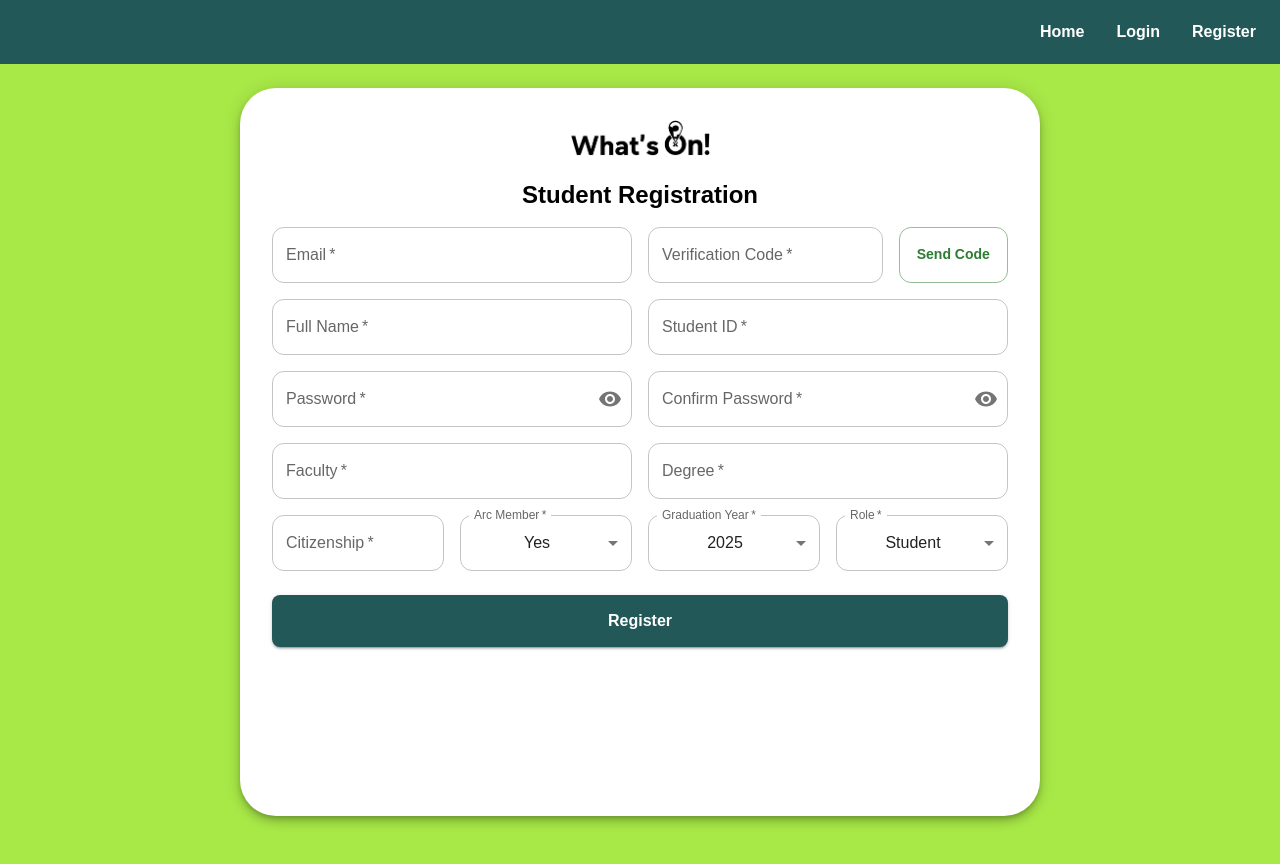
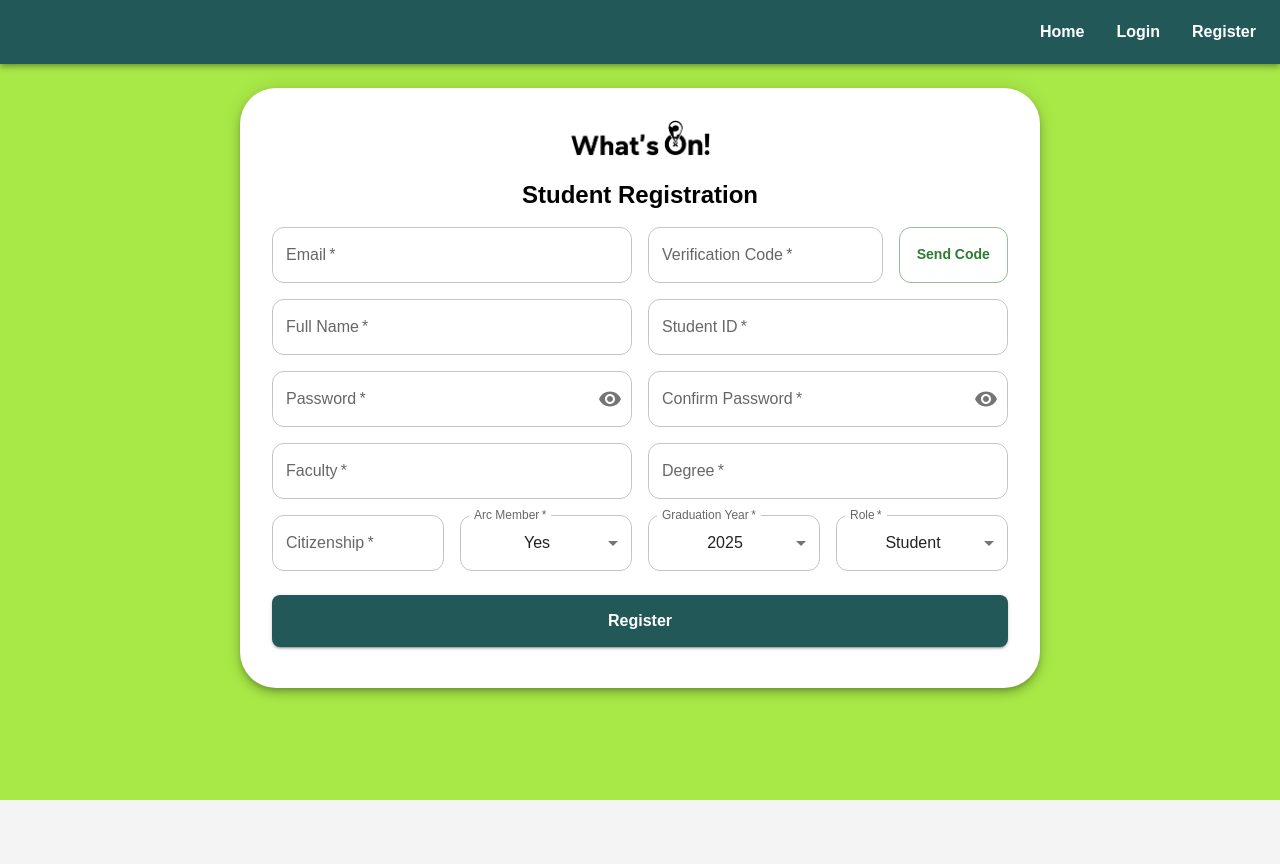
Before and after one commit to unsw-cse-comp99-3900/capstone-project-2025-T1-9900-W18B-Avocado, a React (Create React App) app: page /register in a window 1280 px wide. After the commit the page ends 800 px from the top, so only its background shows below. Built offline with nearby package versions, Linux system fonts and the light colour scheme.

Commit message:
updated registeration display

```diff
--- a/src/pages/RegisterPage.js
+++ b/src/pages/RegisterPage.js
@@ -136,9 +136,18 @@ const RegisterPage = () => {
 
   return (
     <>
+      <Box
+        sx={{
+          display: "flex",
+          flexDirection: "column",
+          alignItems: "center",
+          minHeight: "100vh",
+          backgroundColor: "#a8e847",
+        }}
+      >
         <CommonHeader />
-      <Box sx={{ display: "flex", justifyContent: "center", pt: 3, pb: 6, minHeight: "100vh", backgroundColor: "#a8e847" }}>
-        <Paper elevation={6} sx={{ padding: 4, borderRadius: 3, width: "100%", maxWidth: 800, textAlign: "center", backgroundColor: "white" }}>
+        <Box sx={{ flexGrow: 1, width: "100%", display: "flex", justifyContent: "center", pt: 3, pb: 6 }}>
+          <Paper elevation={6} sx={{ padding: 4, borderRadius: 3, width: "100%", maxWidth: 800, textAlign: "center", backgroundColor: "white", height: "600px", overflowY: "auto", }}>
             <img src="/WhatsOnLogo.png" alt="App Logo" width="140" style={{ marginBottom: "16px" }} />
 
             <Typography variant="h5" sx={{ fontWeight: "bold", color: "#000", mb: 2 }}>Student Registration</Typography>
@@ -280,6 +289,7 @@ const RegisterPage = () => {
             </form>
           </Paper>
         </Box>
+      </Box>
     </>
   );
 };
```
Lines whose indentation alone changed are shown as unchanged.
